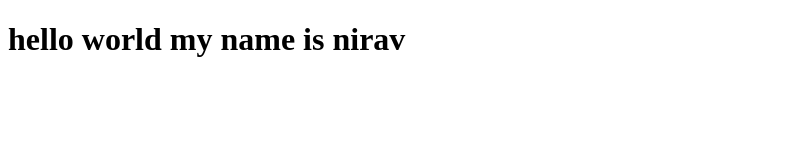
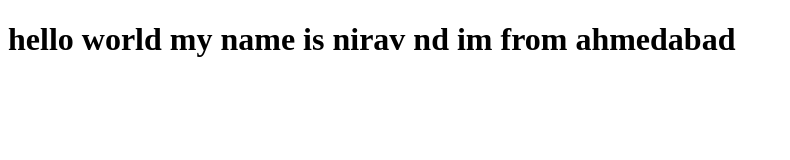
Before and after one commit to niravvcode/nirav, a plain HTML site: page index.html in a window 1280 px wide. Shown: the whole page, without its empty margins (0-790 px from the left). Drawn offline with Linux system fonts and the light colour scheme.

Commit message:
from ahmedabad

```diff
--- a/index.html
+++ b/index.html
@@ -8,7 +8,7 @@
 </head>
 
 <body>
-    <h1>hello world my name is nirav</h1>
+    <h1>hello world my name is nirav nd im from ahmedabad</h1>
 </body>
 
 </html>
```
